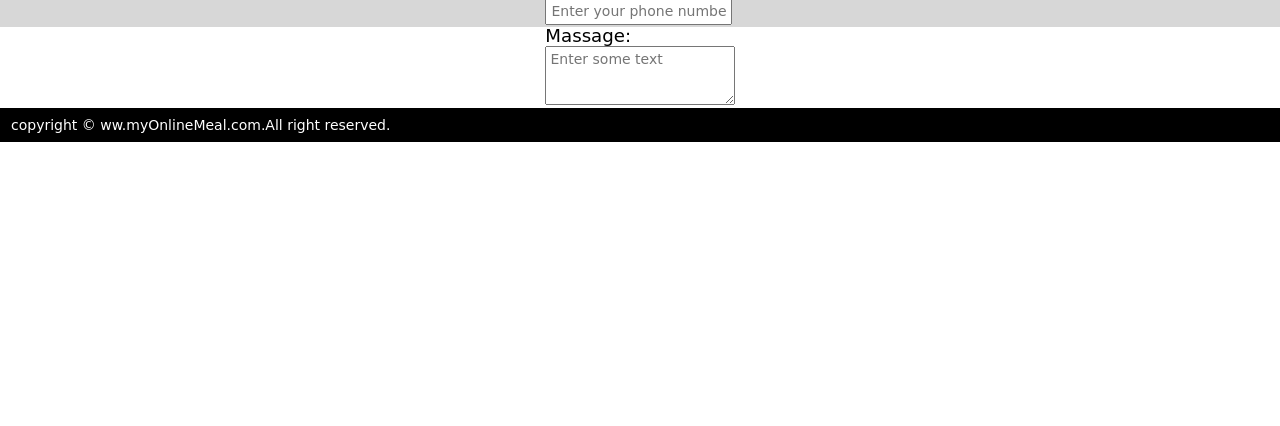
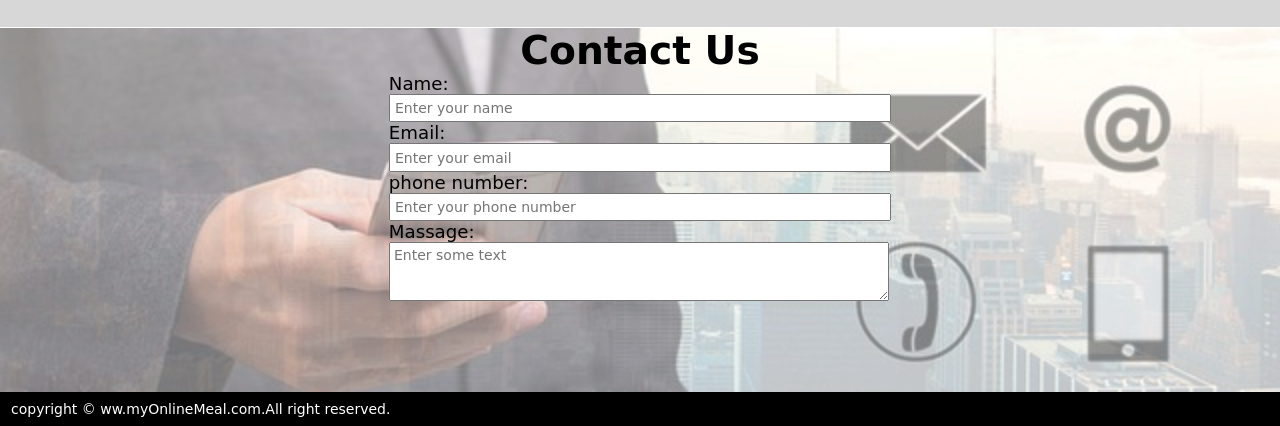
Before and after one commit to nishita-codes/HTML-CSS, a plain HTML site: page INDEX.HTML in a window 1280 px wide. Shown: the part 1132-1558 px from the top of the page. Before the commit the page ends 1274 px from the top, so only its background shows below. Drawn offline with Linux system fonts and the light colour scheme.

Commit message:
added files

```diff
--- a/CSS/style.css
+++ b/CSS/style.css
@@ -1,4 +1,4 @@
-/* CSS RESET */
+ /* CSS RESET */
 * {
     margin: 0px;
     padding: 0px;
@@ -195,9 +195,14 @@
 }
 
 /* CONTACT SECTION */
-/* #contact{
+#contact{
     position:relative;
-} */
+}
+
+#contact{
+    height: 26rem;
+    margin-top: 14rem;
+}
 #contact::before{
     content:"";
     position:absolute;
@@ -214,7 +219,7 @@
     padding-bottom: -4px;
 }
 #contact-box input,#contact-box textarea{
-    width:100;
+    width:35rem;
     padding:0.3rem;
     margin:0px;
 
--- a/INDEX.HTML
+++ b/INDEX.HTML
@@ -79,7 +79,7 @@
     </section>
 
 
-    <section id="">
+    <section id="contact">
         <h1 class="h-primary center">Contact Us</h1>
         <div id="contact-box">
             <form action="">
```
